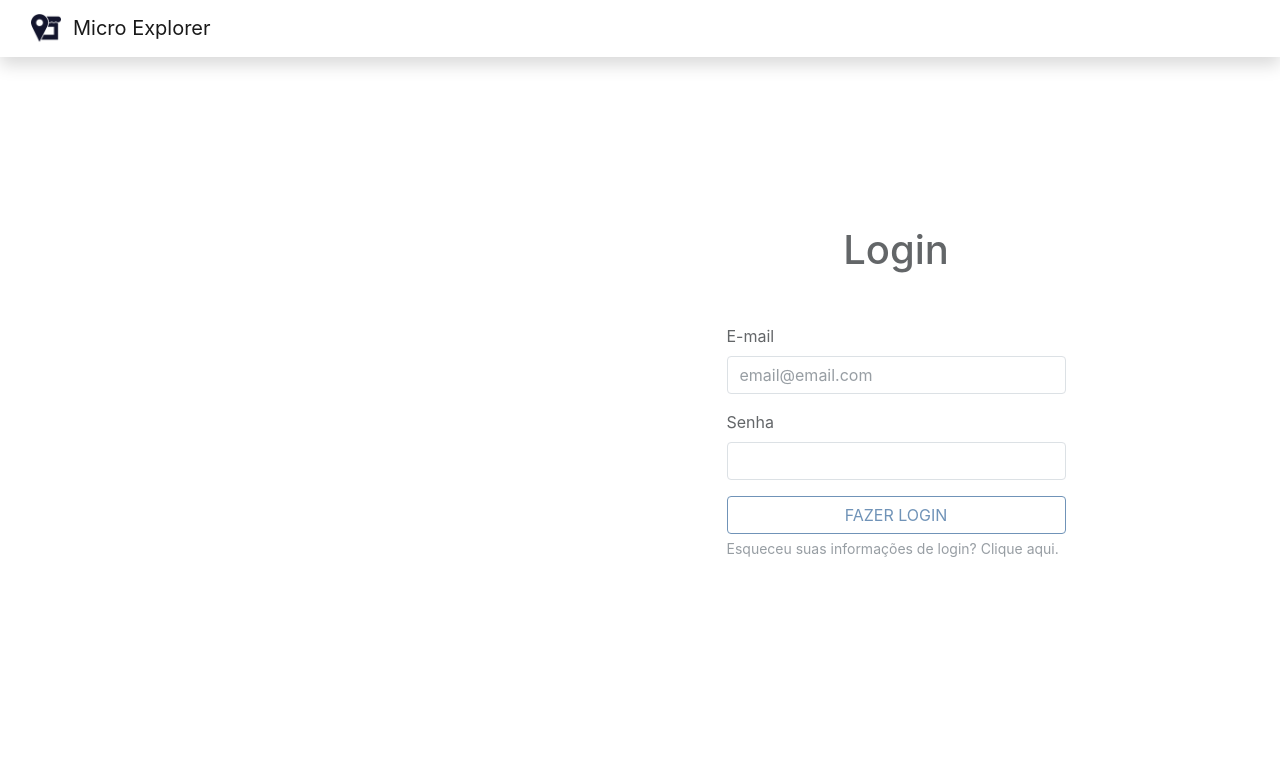
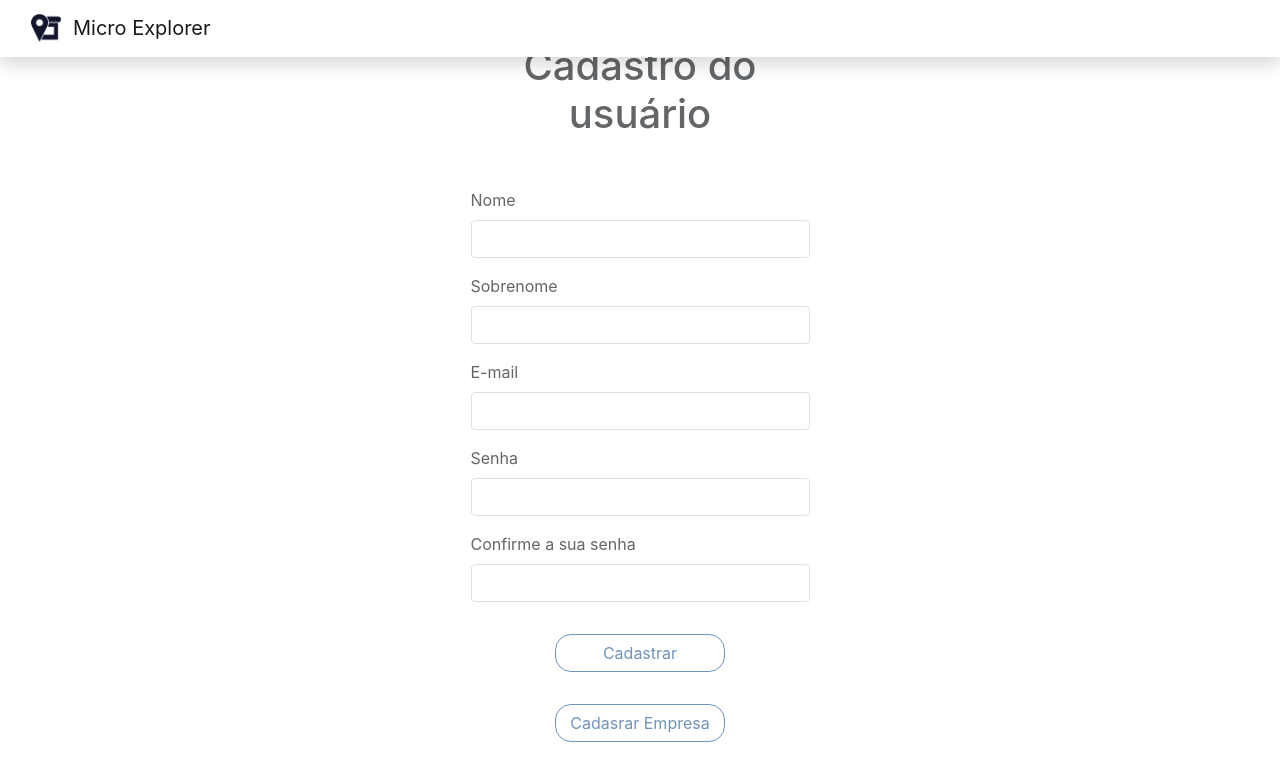
Before and after one commit to adisiojunior/Engenharia_de_Software, a React (Create React App) app in the folder frontend/: page / in a window 1280 px wide. Shown: the top 780 px of the page. Built offline with nearby package versions, Linux system fonts and the light colour scheme; no server answers; the HTML template or start-up script is replaced by a standard one.

Commit message:
Register page layout updated

```diff
--- a/frontend/src/App.jsx
+++ b/frontend/src/App.jsx
@@ -1,5 +1,4 @@
 import React from 'react';
-import './components/user/userRegistrationPage';
 import { ToastContainer } from 'react-toastify';
 import Routes from './routes';
 import 'react-toastify/dist/ReactToastify.min.css';
--- a/frontend/src/components/user/userRegistrationPage.css
+++ /dev/null
@@ -1,27 +0,0 @@
-body {
-  box-sizing: border-box;
-  height: 100%;
-  width: 100%;
-  padding: 0;
-  margin: 0;
-  display: flex;
-  justify-content: center;
-  align-items: center;
-  font-family: Raleway;
-}
-
-.main {
-  background: #eeeeee;
-  border-radius: 1rem;
-  height: 80vh;
-  width: 60vh;
-  display: flex;
-  flex-direction: column;
-  justify-content: center;
-  align-items: center;
-}
-
-.title {
-  font-size: 2rem;
-  font-weight: 900;
-}
--- a/frontend/src/components/user/userRegistrationPage.jsx
+++ /dev/null
@@ -1,38 +0,0 @@
-import React from 'react';
-import './userRegistrationPage.css';
-
-export const userRegistrationPage = () => {
-  return (
-    <main className='main'>
-      <h1 className='title'>Cadastro do usuário</h1>
-      <form className='form'>
-        <label htmlFor='name'>
-          Nome
-          <input type='text' id='name' name='name' />
-        </label>
-        <label htmlFor='last-name'>
-          Sobrenome
-          <input type='text' id='last-name' name='last-name' />
-        </label>
-        <label htmlFor='email'>
-          E-mail
-          <input type='text' id='email' name='email' />
-        </label>
-        <label htmlFor='password'>
-          Senha
-          <input type='password' id='password' name='password' />
-        </label>
-        <label htmlFor='confirm-password'>
-          Confirme a sua senha
-          <input
-            type='password'
-            id='confirm-password'
-            name='confirm-password'
-          />
-        </label>
-      </form>
-      <button type='submit'>Concluir</button>
-      <button type='button'>Cadastrar Empresa</button>
-    </main>
-  );
-};
--- /dev/null
+++ b/frontend/src/pages/Register/User/index.js
@@ -0,0 +1,53 @@
+import React from 'react';
+// import { useHistory } from 'react-router-dom';
+// import { toast } from 'react-toastify';
+import { Form, FormGroup, Input, Label } from 'reactstrap';
+// import api from '../../../services/api';
+// import { login } from '../../../services/auth';
+import { Container, Title, StyledButton, Register, Buttons } from './styles';
+
+export const RegisterUser = () => {
+  return (
+    <Container>
+      <Register>
+        <Form className='w-75'>
+          <Title>Cadastro do usuário</Title>
+          <FormGroup>
+            <Label>Nome</Label>
+            <Input type='text' id='inputName' placheholder='Nome' />
+          </FormGroup>
+          <FormGroup>
+            <Label>Sobrenome</Label>
+            <Input type='text' id='inputLastname' placheholder='Sobrenome' />
+          </FormGroup>
+          <FormGroup>
+            <Label>E-mail</Label>
+            <Input type='email' id='inputEmail' placheholder='E-mail' />
+          </FormGroup>
+          <FormGroup>
+            <Label>Senha</Label>
+            <Input type='password' id='inputPassword' placheholder='Senha' />
+          </FormGroup>
+          <FormGroup>
+            <Label>Confirme a sua senha</Label>
+            <Input
+              type='password'
+              id='confirmPassword'
+              placheholder='Confirme a sua senha'
+            />
+          </FormGroup>
+          <Buttons>
+            <StyledButton type='submit' outline className='w-50'>
+              Cadastrar
+            </StyledButton>
+            <StyledButton type='submit' outline className='w-50'>
+              Cadasrar Empresa
+            </StyledButton>
+          </Buttons>
+        </Form>
+      </Register>
+    </Container>
+  );
+};
+
+export default RegisterUser;
--- /dev/null
+++ b/frontend/src/pages/Register/User/styles.js
@@ -0,0 +1,77 @@
+import { Button } from 'reactstrap';
+import styled from 'styled-components';
+
+export const Container = styled.div`
+  width: auto;
+  height: 100%;
+  background-size: 100%;
+  display: flex;
+  justify-content: center;
+  align-items: center;
+`;
+
+export const Register = styled.div`
+  height: 100%;
+  width: 40%;
+  background-color: white;
+  opacity: 70%;
+  padding: 30px;
+  position: fixed;
+  display: flex;
+  justify-content: center;
+  align-items: center;
+`;
+
+export const Title = styled.h1`
+  text-align: center;
+  margin-bottom: 50px;
+`;
+
+export const StyledButton = styled(Button)`
+  outline
+  width: 100%;
+  margin: 1rem;
+  color: #34669A;
+  border-radius: 1rem;
+  border-color: #34669A;
+
+  :hover {
+    background-color: #34669A;
+    border-color: #34669A;
+  }
+`;
+
+export const Buttons = styled.div`
+  display: flex;
+  flex-direction: column;
+  justify-content: center;
+  align-items: center;
+`;
+
+// body {
+//   box-sizing: border-box;
+//   height: 100%;
+//   width: 100%;
+//   padding: 0;
+//   margin: 0;
+//   display: flex;
+//   justify-content: center;
+//   align-items: center;
+//   font-family: Raleway;
+// }
+
+// .main {
+//   background: #eeeeee;
+//   border-radius: 1rem;
+//   height: 80vh;
+//   width: 60vh;
+//   display: flex;
+//   flex-direction: column;
+//   justify-content: center;
+//   align-items: center;
+// }
+
+// .title {
+//   font-size: 2rem;
+//   font-weight: 900;
+// }
--- a/frontend/src/routes.js
+++ b/frontend/src/routes.js
@@ -1,6 +1,6 @@
 import React from 'react';
 import { BrowserRouter, Route, Switch, Redirect } from 'react-router-dom';
-import SingIn from './pages/SingIn';
+import { RegisterUser } from './pages/Register/User';
 
 import { isAuthenticated } from './services/auth';
 
@@ -20,7 +20,7 @@ const PrivateRoute = ({ component: Component, ...rest }) => (
 const Routes = () => (
   <BrowserRouter>
     <Switch>
-      <Route exact path='/' component={() => <SingIn />} />
+      <Route exact path='/' component={() => <RegisterUser />} />
       <Route path='/signup' component={() => <h1>SignUp</h1>} />
       <PrivateRoute path='/app' component={() => <h1>App</h1>} />
       <Route path='*' component={() => <h1>Page not found</h1>} />
```
